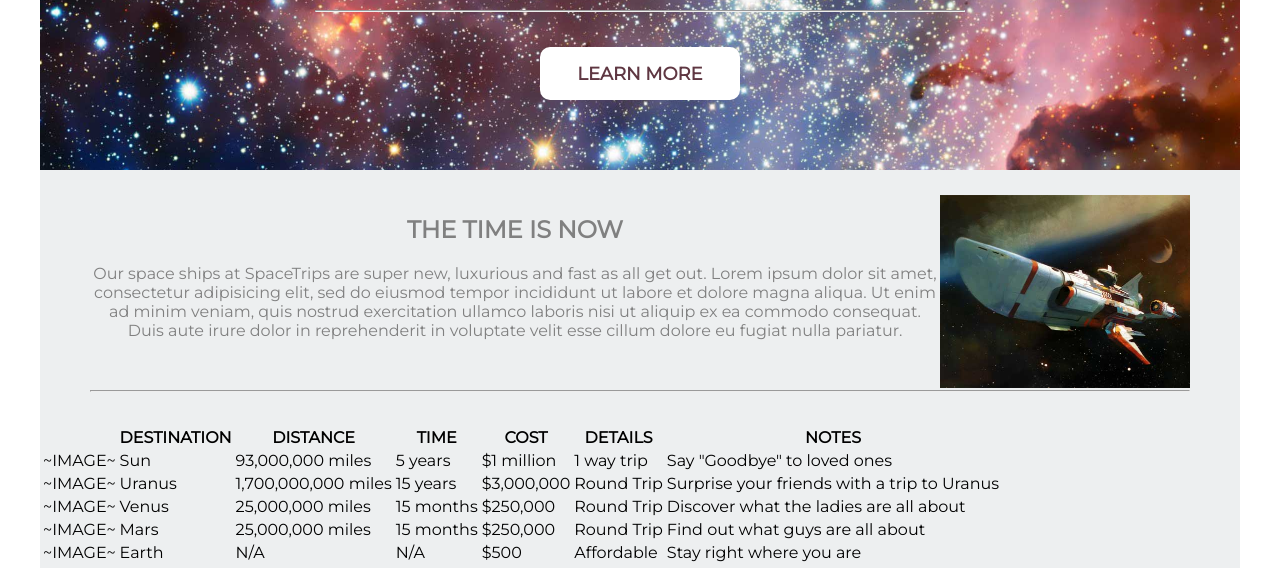
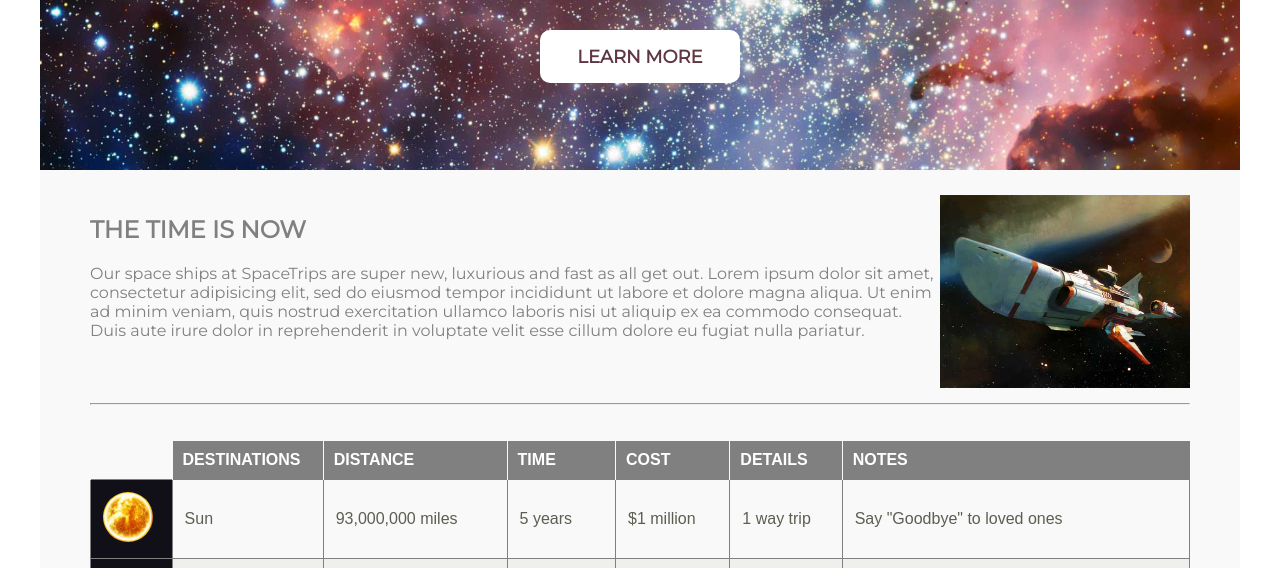
Before and after one commit to arkwagon/epicodus-css-w1-codereview, a plain HTML site: page index.html in a window 1280 px wide. Shown: the part 230-798 px from the top of the page. Drawn offline with Linux system fonts and the light colour scheme.

Commit message:
add styles to table elements

```diff
--- a/css/styles.css
+++ b/css/styles.css
@@ -16,10 +16,10 @@ body, html {
 
 .wrapper {
   width: 1200px;
-  height: 800px;
+  height: 1200px;
   margin: 0 auto;
   padding: 0;
-  background: #EDEFF0;
+  background: #f9f9f9;
 }
 
 
@@ -71,11 +71,11 @@ body, html {
   /*opacity: .8;*/
 }
 
-hr {
+/*hr {
   position: relative;
   width: 650px;
   margin-top: 135px;
-}
+}*/
 
 /*.captionTop {
   position: relative;
@@ -91,6 +91,7 @@ hr {
 
 .learnMore {
   position: relative;
+  top: 120px;
   color: white;
   font-size: 18px;
   text-align: center;
@@ -106,25 +107,79 @@ hr {
   padding-bottom: 15px;
 }
 
-.learnMore a, .learnMore a:hover, .learnMore a:visited {
+.learnMore a, .learnMore a:visited {
   text-decoration: none;
   font-weight: bold;
   color: #5F3742;
 }
 
+.learnMore a:hover {
+  text-decoration: none;
+  font-weight: bold;
+  color: #64BCDC;
+}
+
 .timeIsNow {
-  text-align: center;
   color: grey;
   padding: 25px 50px;
 }
 
 #ship {
   float: right;
+  padding-bottom: 15px;
   width: 250px;
   height: auto;
 }
 
 .hrSeparator {
+
   margin-top: 50px;
   width: 100%;
 }
+ .tableDiv {
+   text-align: left;
+   padding: 3px 50px;
+ }
+
+table {
+  border-spacing: 0.5rem;
+  border-collapse: collapse;
+  border-left: 1px solid grey;
+  border-right: 1px solid grey;
+  border-bottom: 1px solid grey;
+  font-family: sans-serif;
+  width: 1100px;
+}
+
+td > img {
+  max-width: 50px;
+  border-radius: 50%;
+  align-items: center;
+}
+
+th {
+  border-left: 1px solid #f9f9f9;
+  background-color: grey;
+  padding: 10px;
+  color: white;
+}
+
+th:first-of-type {
+  background-color: #f9f9f9;
+}
+
+td {
+  border-top: 1px solid grey;
+  border-left: 1px solid grey;
+  padding: 12px;
+  color: #5E5D52;
+  font-weight: normal;
+}
+
+tr:nth-child(2n+1) {
+  background-color: #EFEFEE;
+}
+
+td:nth-child(1) {
+  background-color: #111018;
+}
--- a/index.html
+++ b/index.html
@@ -19,7 +19,7 @@
         <div class="fullCaption">
           <!-- <span class="captionTop">YOU ARE A</span> -->
           <span class="captionBottom">SPACE TRIPS</span>
-          <hr>
+          <!-- <hr> -->
         </div>
         <div class="exploreButton">
           <p class="learnMore"><a href="#">LEARN MORE</a></p>
@@ -37,7 +37,7 @@
         <table>
           <tr>
             <th></th>
-            <th>DESTINATION</th>
+            <th>DESTINATIONS</th>
             <th>DISTANCE</th>
             <th>TIME</th>
             <th>COST</th>
@@ -45,7 +45,7 @@
             <th>NOTES</th>
           </tr>
           <tr>
-            <td>~IMAGE~</td>
+            <td><img class="planets" src="img/sun.jpg" alt="sun image"></td>
             <td>Sun</td>
             <td>93,000,000 miles</td>
             <td>5 years</td>
@@ -54,7 +54,7 @@
             <td>Say "Goodbye" to loved ones</td>
           </tr>
           <tr>
-            <td>~IMAGE~</td>
+            <td><img class="planets" src="img/uranus.jpg" alt="uranus image"></td>
             <td>Uranus</td>
             <td>1,700,000,000 miles</td>
             <td>15 years</td>
@@ -63,7 +63,7 @@
             <td>Surprise your friends with a trip to Uranus</td>
           </tr>
           <tr>
-            <td>~IMAGE~</td>
+            <td><img class="planets" src="img/venus.jpg" alt="venus image"></td>
             <td>Venus</td>
             <td>25,000,000 miles</td>
             <td>15 months</td>
@@ -72,7 +72,7 @@
             <td>Discover what the ladies are all about</td>
           </tr>
           <tr>
-            <td>~IMAGE~</td>
+            <td><img class="planets" src="img/mars.jpg" alt="mars image"></td>
             <td>Mars</td>
             <td>25,000,000 miles</td>
             <td>15 months</td>
@@ -81,7 +81,7 @@
             <td>Find out what guys are all about</td>
           </tr>
           <tr>
-            <td>~IMAGE~</td>
+            <td><img class="planets" src="img/earth.jpg" alt="earth image"></td>
             <td>Earth</td>
             <td>N/A</td>
             <td>N/A</td>
@@ -90,7 +90,6 @@
             <td>Stay right where you are</td>
           </tr>
         </table>
-
       </div>
 
 
```
Also changed, not shown: img/earth.jpg (added), img/mars.jpg (added), img/sun.jpg (added), img/uranus.jpg (added), img/venus.jpg (added).
